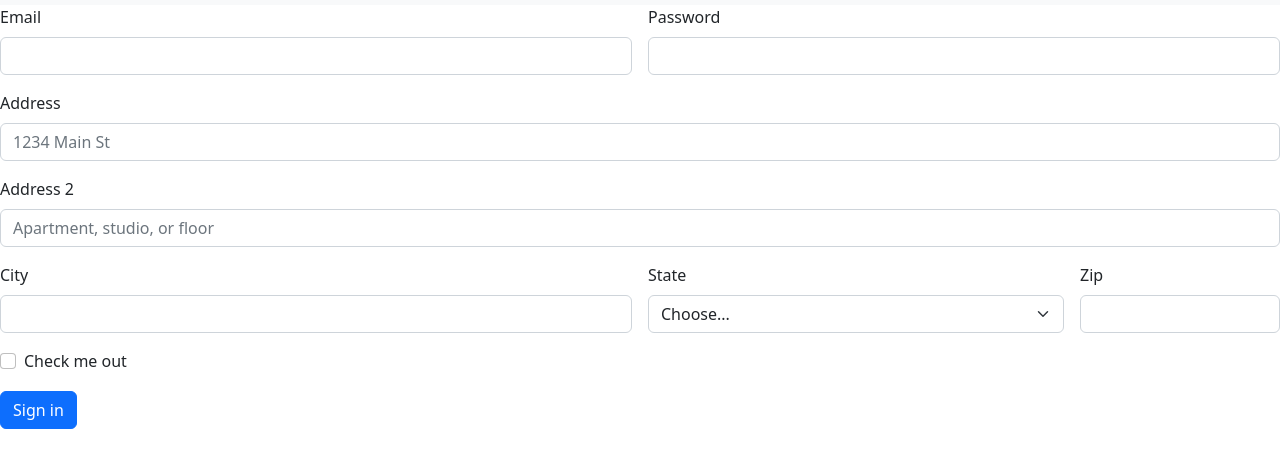
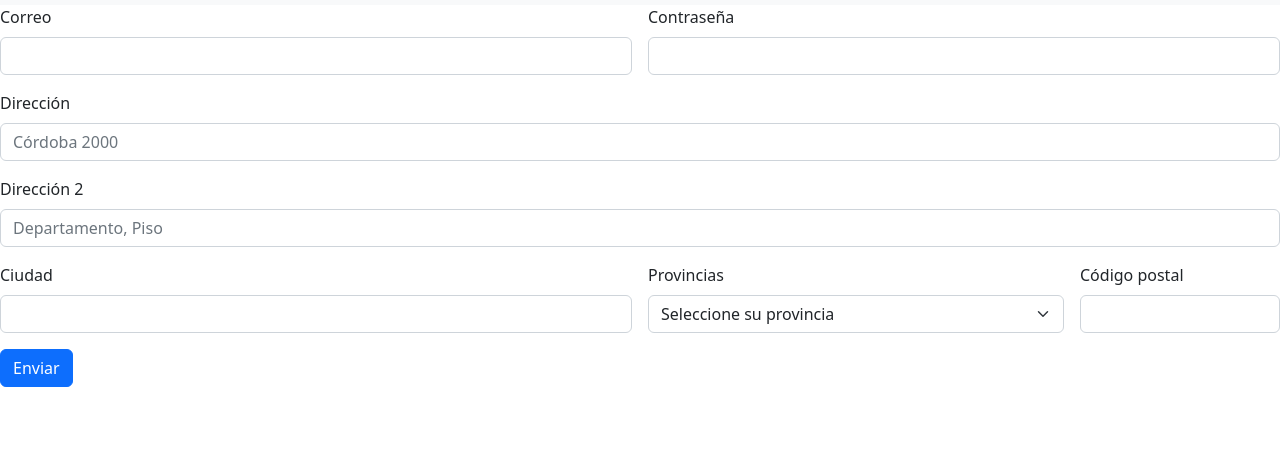
Before and after one commit to Lucas-Meurzet/mi_repositorio, a website: page contacto.html in a window 1280 px wide. Shown: the part 51-518 px from the top of the page. Drawn offline with nearby package versions, Linux system fonts and the light colour scheme.

Commit message:
Formulario F2

```diff
--- a/contacto.html
+++ b/contacto.html
@@ -46,46 +46,60 @@
 <!-- Formulario -->
 <form class="row g-3">
   <div class="col-md-6">
-    <label for="inputEmail4" class="form-label">Email</label>
+    <label for="inputEmail4" class="form-label">Correo</label>
     <input type="email" class="form-control" id="inputEmail4">
   </div>
   <div class="col-md-6">
-    <label for="inputPassword4" class="form-label">Password</label>
+    <label for="inputPassword4" class="form-label">Contraseña</label>
     <input type="password" class="form-control" id="inputPassword4">
   </div>
   <div class="col-12">
-    <label for="inputAddress" class="form-label">Address</label>
-    <input type="text" class="form-control" id="inputAddress" placeholder="1234 Main St">
+    <label for="inputAddress" class="form-label">Dirección</label>
+    <input type="text" class="form-control" id="inputAddress" placeholder="Córdoba 2000">
   </div>
   <div class="col-12">
-    <label for="inputAddress2" class="form-label">Address 2</label>
-    <input type="text" class="form-control" id="inputAddress2" placeholder="Apartment, studio, or floor">
+    <label for="inputAddress2" class="form-label">Dirección 2</label>
+    <input type="text" class="form-control" id="inputAddress2" placeholder="Departamento, Piso">
   </div>
   <div class="col-md-6">
-    <label for="inputCity" class="form-label">City</label>
+    <label for="inputCity" class="form-label">Ciudad</label>
     <input type="text" class="form-control" id="inputCity">
   </div>
   <div class="col-md-4">
-    <label for="inputState" class="form-label">State</label>
+    <label for="inputState" class="form-label">Provincias</label>
     <select id="inputState" class="form-select">
-      <option selected>Choose...</option>
-      <option>...</option>
+      <option selected>Seleccione su provincia</option>
+      <option>Buenos Aires</option>
+      <option>Catamarca</option>
+      <option>Chaco</option>
+      <option>Chubut</option>
+      <option>Córdoba</option>
+      <option>Corrientes</option>
+      <option>Entre Ríos</option>
+      <option>Formosa</option>
+      <option>Jujuy</option>
+      <option>La Pampa</option>
+      <option>La Rioja</option>
+      <option>Mendoza</option>
+      <option>Misiones</option>
+      <option>Neuquén</option>
+      <option>Río Negro</option>
+      <option>Salta</option>
+      <option>San Juan</option>
+      <option>San Luis</option>
+      <option>Santa Cruz</option>
+      <option>Santa Fe</option>
+      <option>Santiago del Estero</option>
+      <option>Tierra del Fuego</option>
+      <option>Tucumán</option>
     </select>
   </div>
   <div class="col-md-2">
-    <label for="inputZip" class="form-label">Zip</label>
+    <label for="inputZip" class="form-label">Código postal</label>
     <input type="text" class="form-control" id="inputZip">
   </div>
   <div class="col-12">
-    <div class="form-check">
-      <input class="form-check-input" type="checkbox" id="gridCheck">
-      <label class="form-check-label" for="gridCheck">
-        Check me out
-      </label>
-    </div>
-  </div>
-  <div class="col-12">
-    <button type="submit" class="btn btn-primary">Sign in</button>
+    <button type="submit" class="btn btn-primary">Enviar</button>
   </div>
 </form>
 <!-- Formulario -->
```
